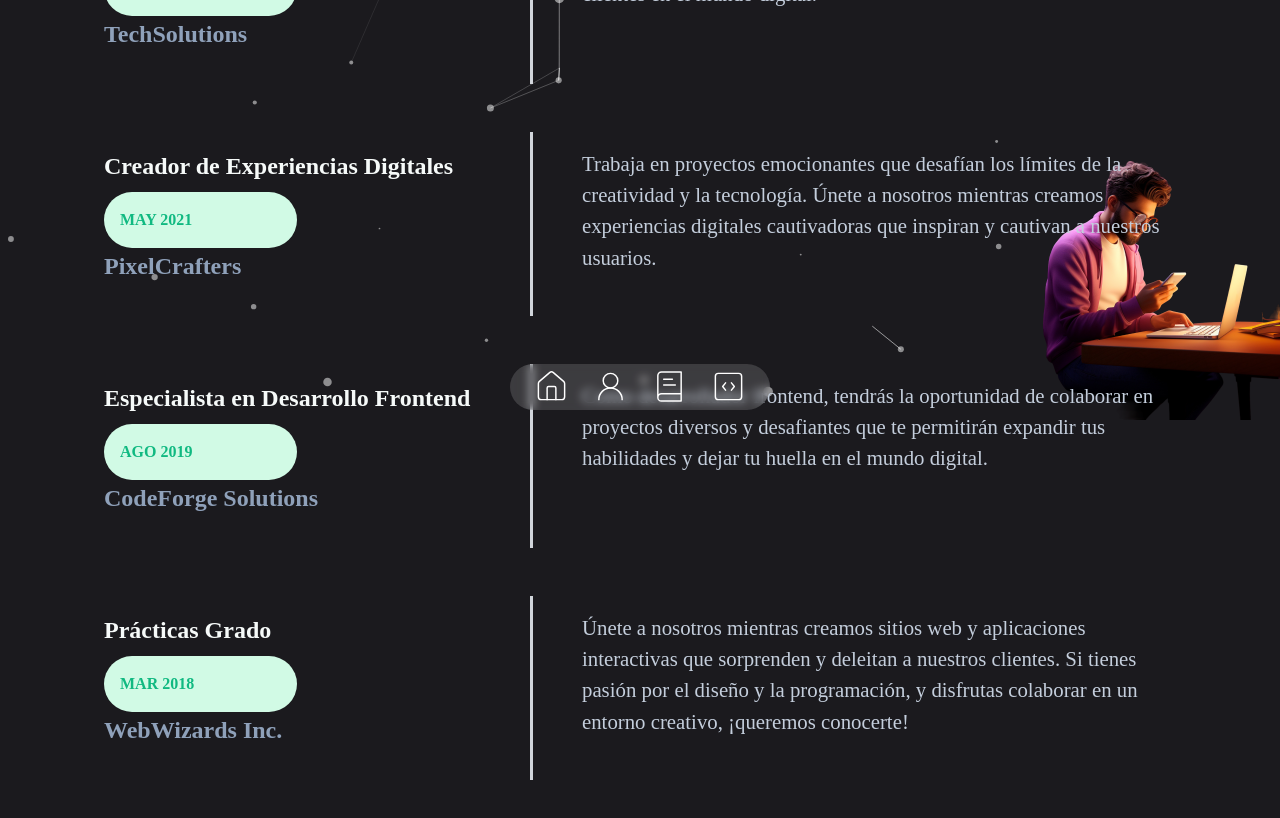
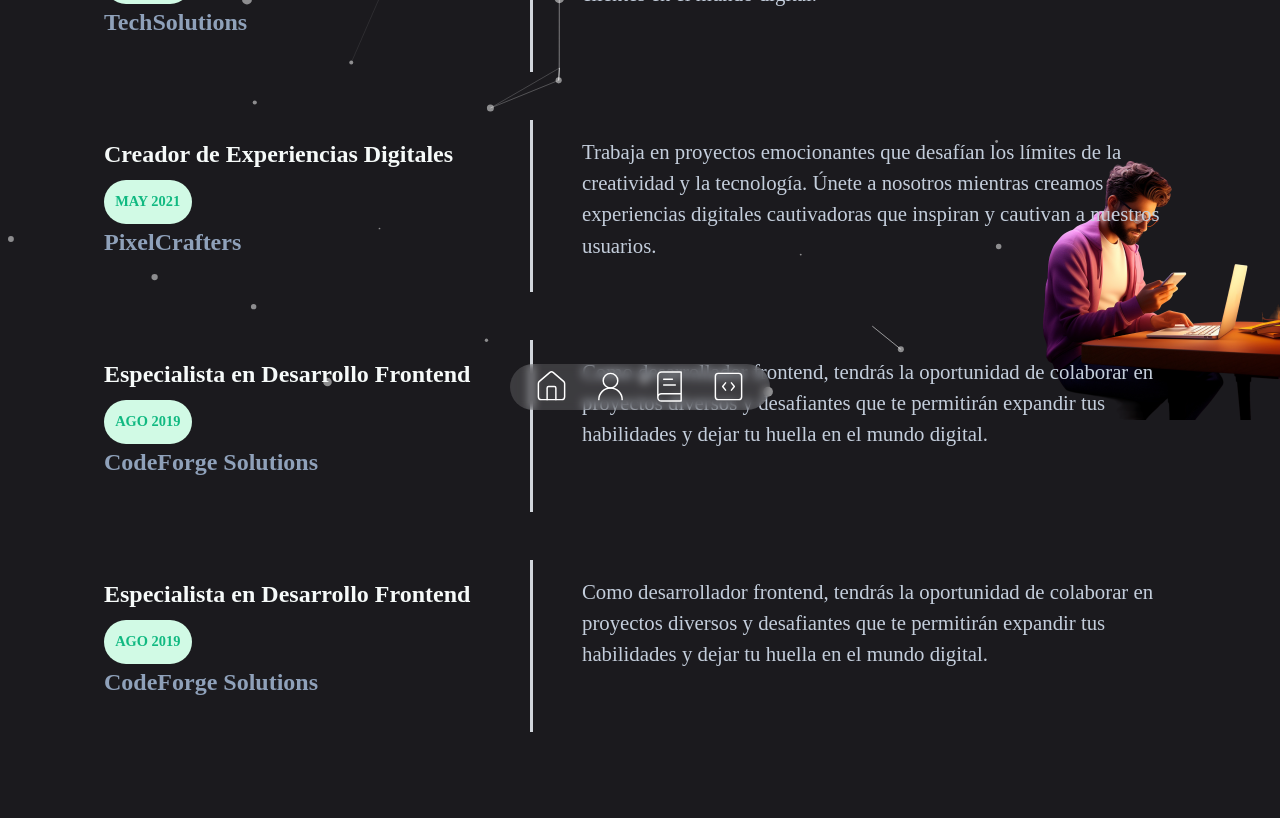
Before and after one commit to Emilianolandi/portafolioi, a Next.js app: page /about-me in a window 1280 px wide. Shown: the part 380-1198 px from the top of the page. After the commit the page ends 1160 px from the top, so only its background shows below. Built offline with nearby package versions, Linux system fonts and the light colour scheme.

Commit message:
posicionamiento de boton servicios

```diff
--- a/app/(routes)/services/page.tsx
+++ b/app/(routes)/services/page.tsx
@@ -13,7 +13,7 @@ const ServicesPages = () => {
                <div className="Service-Padre">
                     <h1 className="Service-Title">Mis <span className="font-bold text-secondary"> servicios</span></h1>
                     <p className="Service-Info">Ofrezco servicios de desarrollo web frontend especializados en la creación de sitios web y aplicaciones atractivas y funcionales. Utilizando las últimas tecnologías, como HTML, CSS y JavaScript, diseño interfaces de usuario intuitivas y responsivas que reflejan la identidad de marca de mis clientes y mejoran su presencia en línea.</p>
-                    <button className="px-3 py-2 rounded-lg bg-secondary opacity-75 hover:bg-secondary/95">Contacta conmigo</button>
+                    <button className="px-3 py-2 ml-24 rounded-lg bg-secondary opacity-75 hover:bg-secondary/95">Contacta conmigo</button>
                 </div>
 
                 {/* SLIDER */}
--- a/app/globals.css
+++ b/app/globals.css
@@ -412,13 +412,15 @@ align-items: center;
 }
 
 .Time-Date {
-  font-size: 1rem;
+
+  font-size: 0.9rem;
   background-color: #d1fae5;
   color: #10b981;
-  padding: 1rem;
+  padding: 0.7rem;
   border-radius: 9999991px;
   text-transform: uppercase;
-  width: 45%;
+  max-width: 5.5rem;
+
 }
 
 .Time-Subtitle {
@@ -498,10 +500,10 @@ align-items: center;
   align-items: center;
   justify-content: center;
   min-height: 100vh; /* Mantener altura mínima de la página */
-  max-width: 80rem;
+  max-width: 100%;
   gap: 1rem;
-  margin-left: auto;
-  margin-right: auto;
+  margin-left: 20px;
+  margin-right: 20px;
   grid-template-columns: 1fr; /* Columnas en pantallas pequeñas */
 
 }
@@ -519,6 +521,8 @@ align-items: center;
   font-size: 1.5rem; /* text-2xl */
   line-height: 1; /* leading-tight */
   text-align: center; /* text-center */
+   padding: 10px;
+
 }
 
 @media (min-width: 768px) {
@@ -534,7 +538,7 @@ align-items: center;
 .Service-Info {
   font-size: 1.1rem; /* text-xl */
   color: #fffffff6; /* text-gray-200 */
-
+  padding-left: 50px;
 }
 .Service-Padre{
   max-width: 500px; /* max-w-[500px] */
--- a/data.tsx
+++ b/data.tsx
@@ -67,29 +67,37 @@ export const dataAboutPage = [
         title: "Frontend Developer",
         subtitle: "TechSolutions",
         description: "Colabora con un equipo dinámico para desarrollar interfaces de usuario atractivas y funcionales que impulsen el éxito de nuestros clientes en el mundo digital.",
-        date: "Nov 2023 ",
+        date:"Nov 2023 ",
     },
     {
         id: 2,
         title: "Creador de Experiencias Digitales",
         subtitle: "PixelCrafters",
         description: "Trabaja en proyectos emocionantes que desafían los límites de la creatividad y la tecnología. Únete a nosotros mientras creamos experiencias digitales cautivadoras que inspiran y cautivan a nuestros usuarios.",
-        date: "May 2021",
+        date:"May 2021",
     },
     {
         id: 3,
         title: "Especialista en Desarrollo Frontend",
         subtitle: "CodeForge Solutions",
         description: "Como desarrollador frontend, tendrás la oportunidad de colaborar en proyectos diversos y desafiantes que te permitirán expandir tus habilidades y dejar tu huella en el mundo digital.",
-        date: "Ago 2019",
+        date:"Ago 2019",
     },
     {
         id: 4,
-        title: "Prácticas Grado",
-        subtitle: "WebWizards Inc.",
-        description: "Únete a nosotros mientras creamos sitios web y aplicaciones interactivas que sorprenden y deleitan a nuestros clientes. Si tienes pasión por el diseño y la programación, y disfrutas colaborar en un entorno creativo, ¡queremos conocerte!        ",
-        date: "Mar 2018",
-    },
+        title: "Especialista en Desarrollo Frontend",
+        subtitle: "CodeForge Solutions",
+        description: "Como desarrollador frontend, tendrás la oportunidad de colaborar en proyectos diversos y desafiantes que te permitirán expandir tus habilidades y dejar tu huella en el mundo digital.",
+        date:"Ago 2019",
+    }
+//
+//     {
+//         id: 4,
+//         title: "Prácticas Grado",
+//         subtitle: "WebWizards Inc.",
+//         description: "Únete a nosotros mientras creamos sitios web y aplicaciones interactivas que sorprenden y deleitan a nuestros clientes. Si tienes pasión por el diseño y la programación, y disfrutas colaborar en un entorno creativo, ¡queremos conocerte!        ",
+//         date:"Mar 2018",
+//     },
 ]
 
 export const dataCounter = [
```
